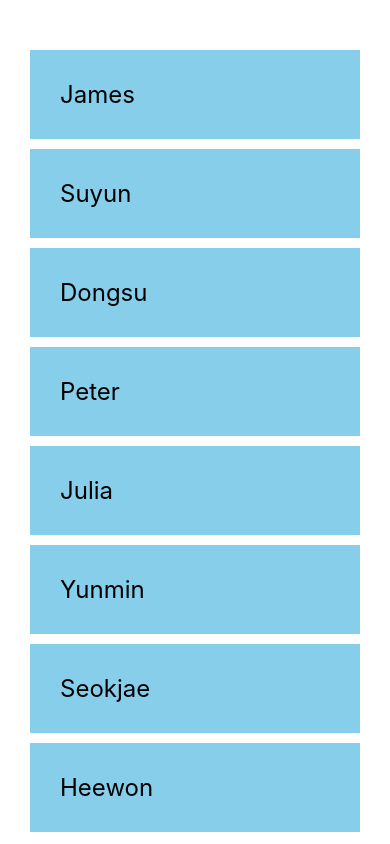
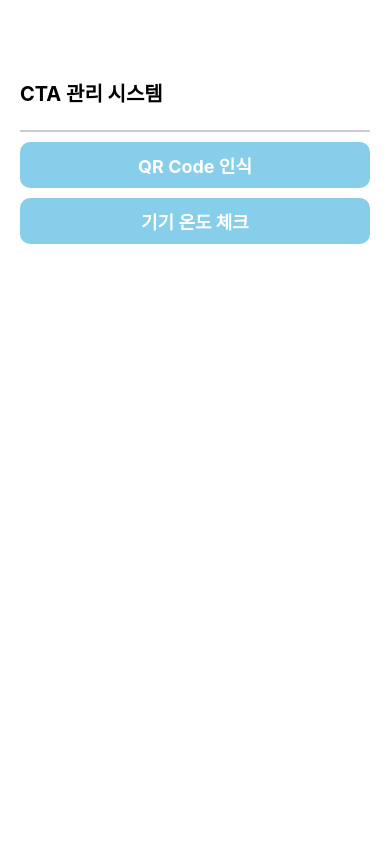
Before and after one commit to MASEOKJAE/CTA_Prototype, a React Native app in the folder ProtoProject/: screen / in a window 390 px wide. Built offline with nearby package versions, Linux system fonts and the light colour scheme.

Commit message:
ProtoType1.0 -> Basic Button & Main Page Setting

```diff
--- a/ProtoProject/App.js
+++ b/ProtoProject/App.js
@@ -1,50 +1,37 @@
 import React, {useState} from 'react';
 import { StatusBar } from 'expo-status-bar';
 import { StyleSheet, Text, View, Button, TextInput, ScrollView, FlatList, TouchableOpacity } from 'react-native';
+import Header from './components/header';
 
 export default function App() {
-  const [people, setPeople] = useState([
-    { name: 'James', key: '1' },
-    { name: 'Suyun', key: '2' },
-    { name: 'Dongsu', key: '3' },
-    { name: 'Peter', key: '4' },
-    { name: 'Julia', key: '5' },
-    { name: 'Yunmin', key: '6' },
-    { name: 'Seokjae', key: '7' },
-    { name: 'Heewon', key: '8' },
+  const [mainFunc, setMainFunc] = useState([
+    { text: 'QR Code 인식', key: '1' },
+    { text: '기기 온도 체크', key: '2' }
   ]);
 
-  // pressHandler 함수가 호출되면, key 값을 매개변수로 전달받습니다.
-  // setPeople 함수를 호출하여 이전 people 배열을 업데이트합니다. setPeople 함수는 이전 상태(prevPeople)를 매개변수로 받는 콜백 함수를 인자로 받습니다.
-  // 콜백 함수에서는 prevPeople 배열을 필터링하여 새로운 배열을 반환합니다.
-  // 필터 함수(person => person.key != key)를 사용하여 각 사람의 key 값이 전달받은 key와 다른 경우만 남기고 나머지는 제거합니다.
-  // 새로운 배열이 반환되면, setPeople 함수가 해당 배열을 새로운 상태로 설정하여 컴포넌트를 다시 렌더링합니다. 이로써 특정 키를 가진 사람이 제거된 배열로 업데이트됩니다.
-  // 즉, pressHandler 함수는 특정 키를 가진 사람을 제거하고 상태를 업데이트하여 컴포넌트를 다시 렌더링합니다.
   const pressHandler = (key) => {
-    setPeople((prevPeople) => {
-      return prevPeople.filter(person => person.key != key)
-    })
+
   }
+
   return (
     <View style={styles.container}>
-
-      <FlatList
-        keyExtractor={(item) => item.key}
-        data={people}
-        renderItem={({ item }) => (
-          <TouchableOpacity onPress={() => pressHandler(item.key)}>
-            <Text style={(styles.mapItem)}>{item.name}</Text>
-          </TouchableOpacity>
-        )}/>
-
-      {/* 위 아래 같은 기능 다른 모습 */}
-      {/* <ScrollView>
-        { people.map(item => (
-          <View key={item.key}>
-            <Text style={styles.mapItem}>{item.name}</Text>
-          </View>
-        ))}
-      </ScrollView> */}
+      <Header />
+      <View style={styles.separator} />
+      <View style={styles.content}>
+        {/* to from */}
+        <View style={styles.list}>
+          <FlatList
+          data={mainFunc}
+          renderItem={({ item }) => (
+            <TouchableOpacity onPress={() => pressHandler(item.key)}>
+               <View style={styles.buttonContainer}>
+                  <Text style={styles.buttonText}>{item.text}</Text>
+                </View>
+            </TouchableOpacity>
+          )}
+          />
+        </View>
+      </View>
 
     </View>
   );
@@ -66,5 +53,23 @@ const styles = StyleSheet.create({
     fontSize: 24,
     marginHorizontal: 10,
     marginTop: 10
+  },
+  buttonContainer: {
+    backgroundColor: 'skyblue',
+    borderRadius: 10,
+    paddingVertical: 10,
+    paddingHorizontal: 20,
+    marginBottom: 10,
+    alignItems: 'center',
+  },
+  buttonText: {
+    fontSize: 18,
+    fontWeight: 'bold',
+    color: '#fff',
+  },
+  separator: {
+    height: 2,
+    backgroundColor: "#ccc",
+    marginVertical: 10,
   }
 });
--- /dev/null
+++ b/ProtoProject/components/header.js
@@ -0,0 +1,24 @@
+import React from "react";
+import { StyleSheet, Text, View, StatusBar } from "react-native";
+
+export default function Header() {
+    return (
+        <View style={styles.header}>
+            <Text style={styles.title}>CTA 관리 시스템</Text>
+        </View>
+    )
+}
+
+const styles = StyleSheet.create({
+    header: {
+        height: 80,
+        paddingTop: 38,
+        backgroundColor: '#fff'
+    },
+    title: {
+        textAlign: 'left',
+        color: 'black',
+        fontSize: 20,
+        fontWeight: 'bold'
+    }
+});
```
